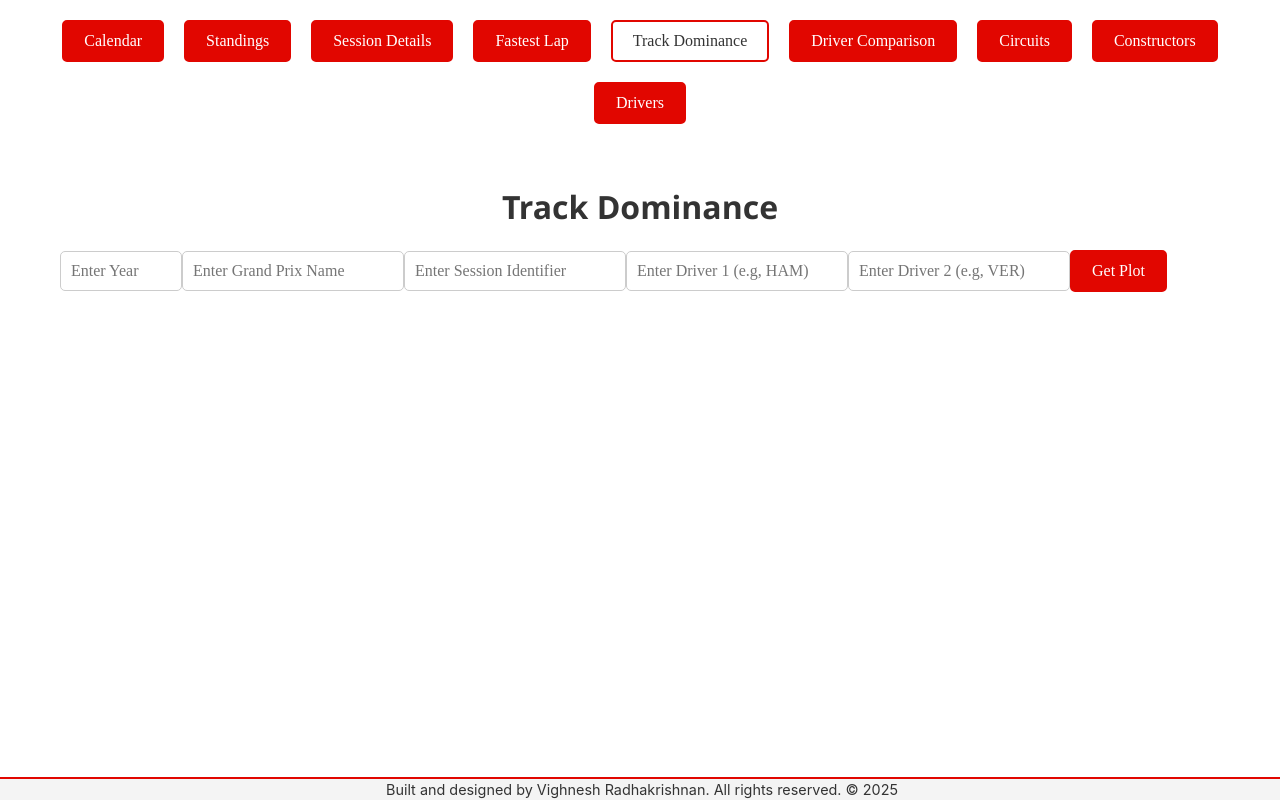
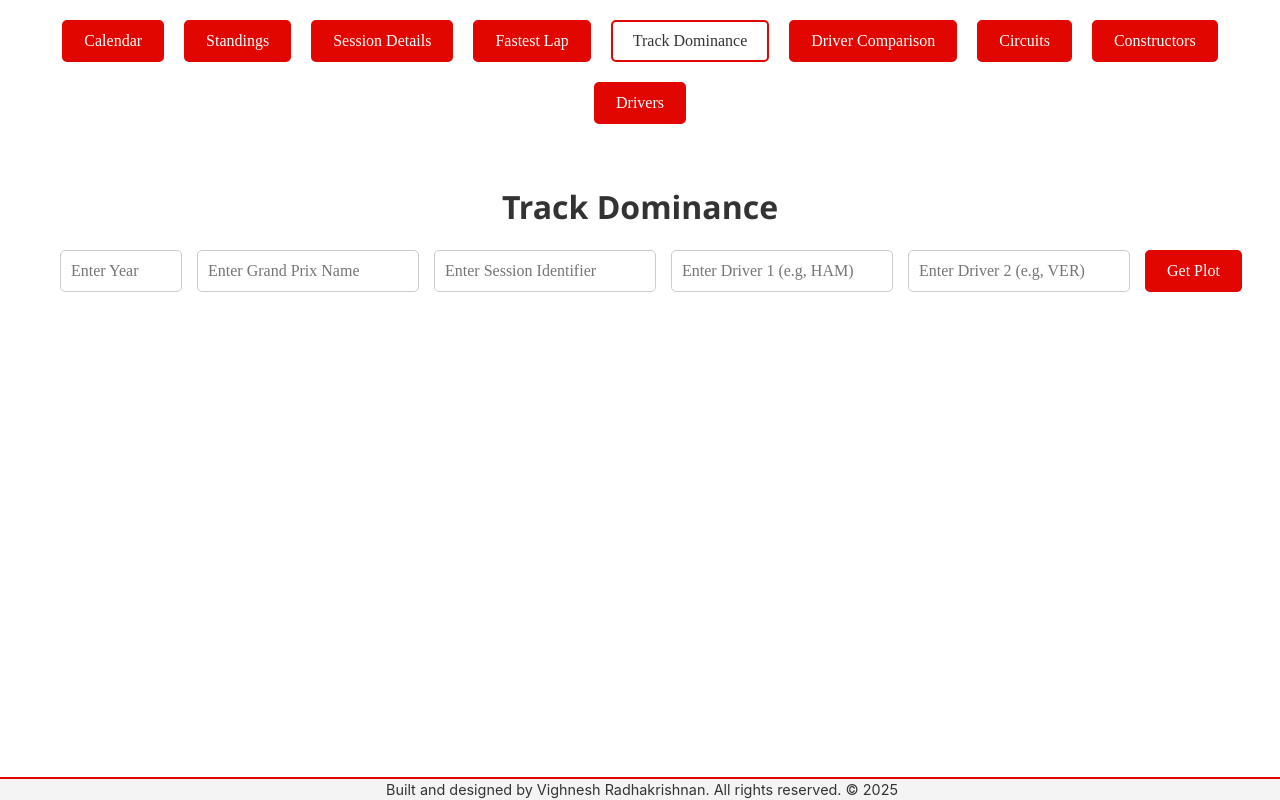
Before and after one commit to vighnesh-radhakrishnan/anemoi, a React (Create React App) app in the folder frontend/: page / in a window 1280 px wide. Both pictures are taken after a click on the element "Track Dominance". Built offline with nearby package versions, Linux system fonts and the light colour scheme.

Commit message:
gap issue fixed

```diff
--- a/frontend/src/Components/RaceDataForm.js
+++ b/frontend/src/Components/RaceDataForm.js
@@ -31,7 +31,11 @@ const RaceDataForm = ({
   };
 
   return (
-    <div className="race-data" onSubmit={onSubmit}>
+    <div
+      className="race-data"
+      onSubmit={onSubmit}
+      style={{ display: "flex", gap: "15px" }}
+    >
       <input
         type="number"
         placeholder="Enter Year"
```
